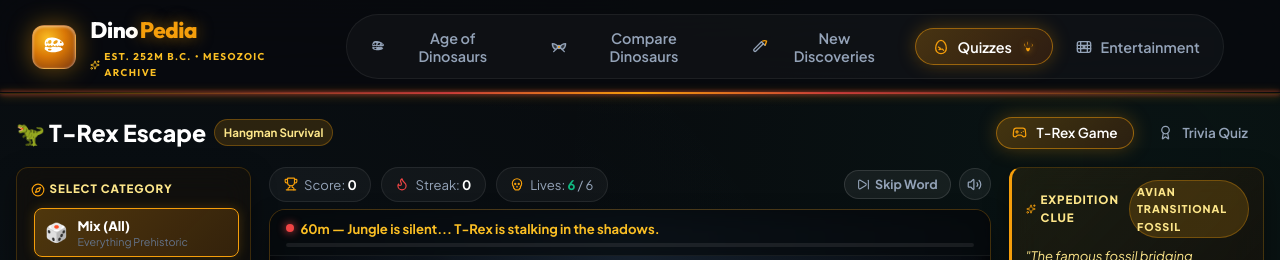
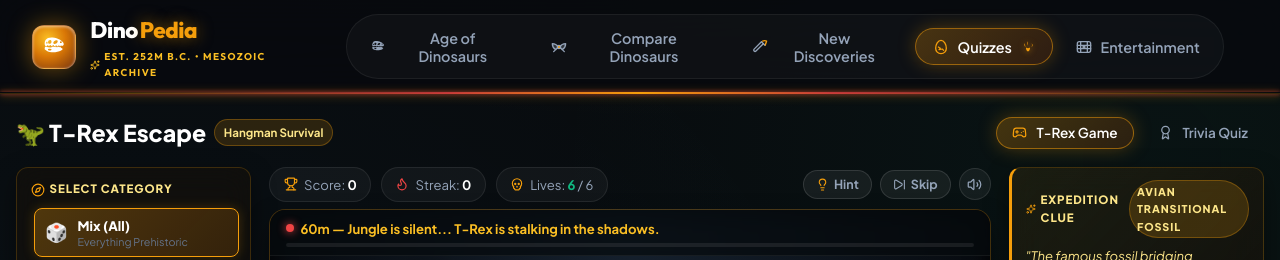
Before and after one commit to MinukaPanagoda/dinopedia, a React (Vite) app in the folder frontend/: page / in a window 1280 px wide. Both pictures are taken after a click on the button "T-Rex Game & Quiz". Shown: the top 260 px of the page. Built offline with nearby package versions, Linux system fonts and the light colour scheme.

Commit message:
feat(hangman): add win streak tracker and procedural hint system

```diff
--- a/frontend/src/components/TRexHangman.jsx
+++ b/frontend/src/components/TRexHangman.jsx
@@ -322,6 +322,14 @@ export default function TRexHangman() {
   const [guessedLetters, setGuessedLetters] = useState(new Set());
   const [score, setScore] = useState(0);
   const [streak, setStreak] = useState(0);
+  const [bestStreak, setBestStreak] = useState(() => {
+    try {
+      return Number(localStorage.getItem('dinopedia_hangman_best_streak') || 0);
+    } catch {
+      return 0;
+    }
+  });
+  const [usedHintThisRound, setUsedHintThisRound] = useState(false);
   const [soundEnabled, setSoundEnabled] = useState(true);
   const [screenShaking, setScreenShaking] = useState(false);
 
@@ -347,6 +355,7 @@ export default function TRexHangman() {
     }
     setCurrentItem(nextItem);
     setGuessedLetters(new Set());
+    setUsedHintThisRound(false);
   };
 
   const handleNextWord = () => {
@@ -358,6 +367,7 @@ export default function TRexHangman() {
     }
     setCurrentItem(nextItem);
     setGuessedLetters(new Set());
+    setUsedHintThisRound(false);
   };
 
   const handleRestartGame = () => {
@@ -380,7 +390,19 @@ export default function TRexHangman() {
       const wordComplete = targetWord.split('').every(l => l === ' ' || l === letter || guessedLetters.has(l));
       if (wordComplete) {
         setScore(s => s + 100 + (MAX_MISTAKES - mistakes) * 20);
-        setStreak(st => st + 1);
+        setStreak(st => {
+          const nextStreak = st + 1;
+          setBestStreak(b => {
+            if (nextStreak > b) {
+              try {
+                localStorage.setItem('dinopedia_hangman_best_streak', nextStreak);
+              } catch {}
+              return nextStreak;
+            }
+            return b;
+          });
+          return nextStreak;
+        });
         playSound('win', soundEnabled);
       }
     } else {
@@ -396,6 +418,15 @@ export default function TRexHangman() {
       }
     }
   }, [guessedLetters, isGameOver, mistakes, soundEnabled, targetWord]);
+
+  const handleUseHint = () => {
+    if (usedHintThisRound || isGameOver) return;
+    const unguessed = targetWord.split('').filter(ch => ch !== ' ' && !guessedLetters.has(ch));
+    if (unguessed.length === 0) return;
+    const revealChar = unguessed[Math.floor(Math.random() * unguessed.length)];
+    setUsedHintThisRound(true);
+    handleGuess(revealChar);
+  };
 
   useEffect(() => {
     const handleKeyDown = (e) => {
@@ -522,6 +553,12 @@ export default function TRexHangman() {
               <Flame size={14} color="#EF4444" />
               <span>Streak: <strong>{streak}</strong></span>
             </div>
+            {bestStreak > 0 && (
+              <div className="game-stat-pill" style={{ borderColor: 'rgba(245, 158, 11, 0.4)' }}>
+                <Sparkles size={14} color="#F59E0B" />
+                <span>Best: <strong style={{ color: 'var(--amber-light)' }}>{bestStreak}</strong></span>
+              </div>
+            )}
             <div className="game-stat-pill">
               <Skull size={14} color={mistakes >= 4 ? '#EF4444' : '#F59E0B'} />
               <span>Lives: <strong style={{ color: mistakes >= 4 ? '#EF4444' : '#10B981' }}>{MAX_MISTAKES - mistakes}</strong> / {MAX_MISTAKES}</span>
@@ -531,11 +568,22 @@ export default function TRexHangman() {
           <div style={{ display: 'flex', gap: '0.5rem', alignItems: 'center' }}>
             <button
               className="btn-skip-word"
+              onClick={handleUseHint}
+              disabled={usedHintThisRound || isGameOver}
+              title={usedHintThisRound ? "Hint already used this round" : "Reveal a random letter hint"}
+              style={{ opacity: usedHintThisRound ? 0.4 : 1, cursor: usedHintThisRound ? 'not-allowed' : 'pointer' }}
+            >
+              <Lightbulb size={13} color="var(--amber-primary)" />
+              <span>Hint</span>
+            </button>
+
+            <button
+              className="btn-skip-word"
               onClick={handleNextWord}
               title="Skip to next word"
             >
               <SkipForward size={13} />
-              <span>Skip Word</span>
+              <span>Skip</span>
             </button>
 
             <button
```
